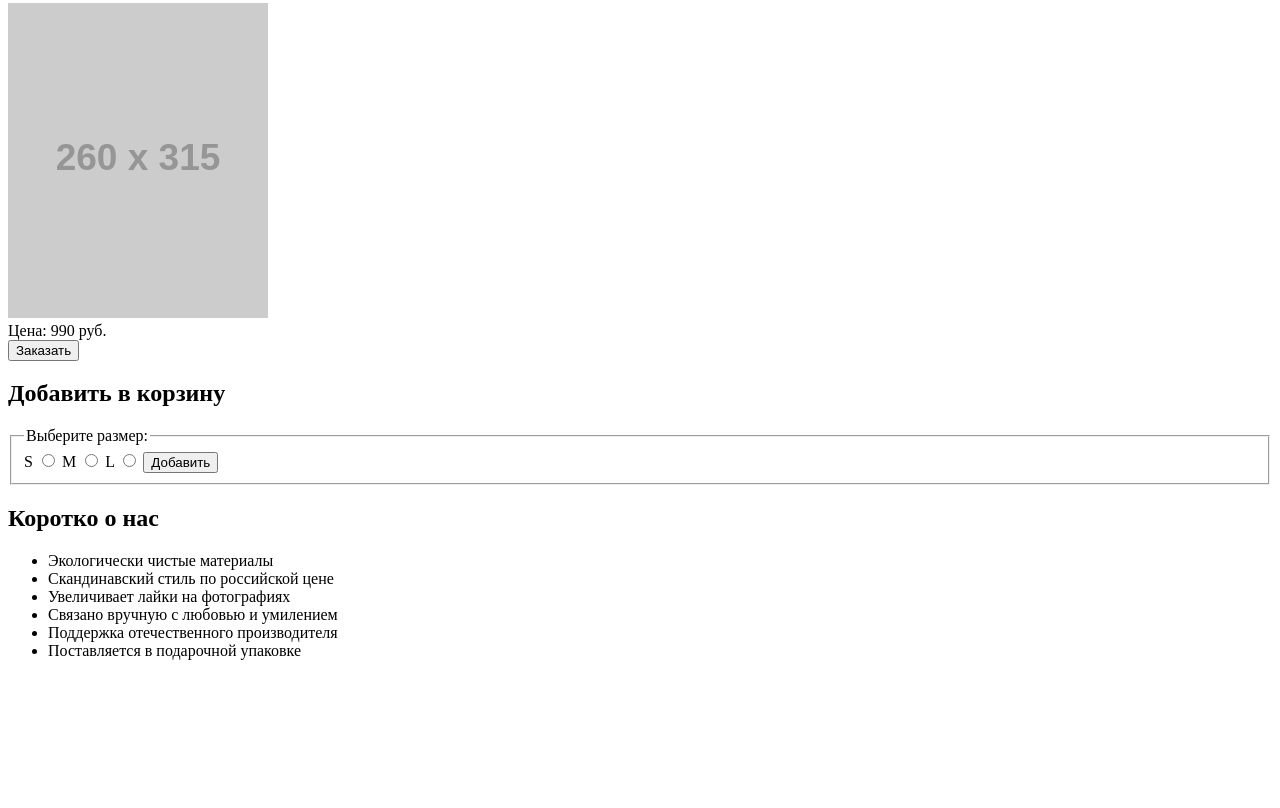
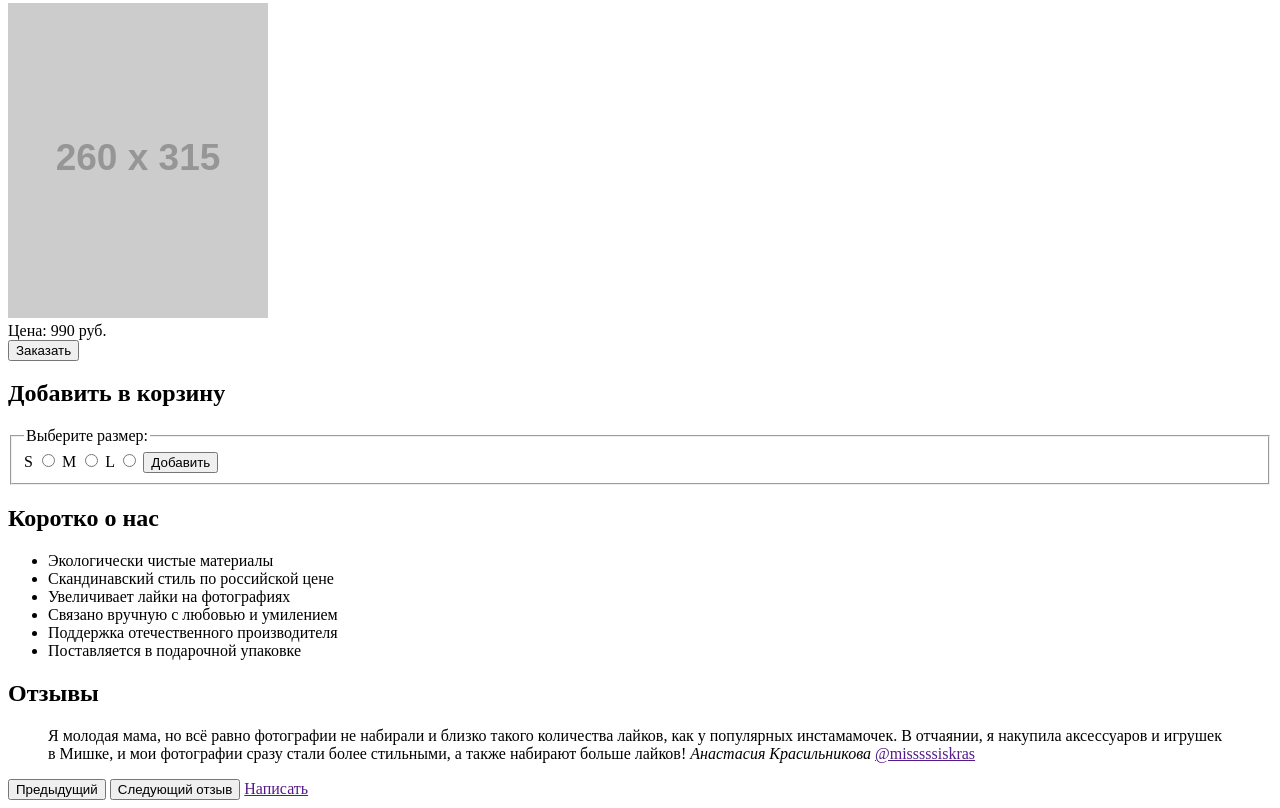
Before and after one commit to Pacata/mishka, a website: page index.html in a window 1280 px wide. Shown: the part 512-1320 px from the top of the page. Before the commit the page ends 1188 px from the top, so only its background shows below. Drawn offline with Linux system fonts and the light colour scheme; placeholder pictures from the web are drawn by us.

Commit message:
Added block reviews

```diff
--- a/index.html
+++ b/index.html
@@ -86,7 +86,7 @@
         <div class="product-week__price">Цена: 990 руб.</div>
         <button class="btn product-week__btn-order">Заказать</button>
 
-        <!-- Модальное окно заказа товара -->
+        <!-- <Модальное окно заказа товара> -->
         <form class="modal-order" action="https://echo.htmlacademy.ru"
               method="get">
 
@@ -109,9 +109,14 @@
             </button>
           </fieldset>
 
+        </form>
+        <!-- </Модальное окно заказа товара> -->
+      </section>
+
         <section class="about-us">
 
           <h2 class="about-us__title">Коротко о нас</h2>
+
           <ul class="about-us__list">
             <li class="about-us__item about-us__item--eco">
               Экологически чистые материалы
@@ -134,7 +139,32 @@
           </ul>
 
         </section>
-        </form>
+
+        <section class="reviews">
+
+          <h2 class="reviews__title">Отзывы</h2>
+
+          <div class="review">
+            <blockquote class="review__content">
+              Я молодая мама, но всё равно фотографии не набирали и близко
+              такого количества лайков, как у популярных инстамамочек.
+              В отчаянии, я накупила аксессуаров и игрушек в Мишке,
+              и мои фотографии сразу стали более стильными, а также набирают
+              больше лайков!
+              <cite class="review__author">Анастасия Красильникова</cite>
+              <a class="review__email" href="">@misssssiskras</a>
+            </blockquote>
+          </div>
+
+          <button class="reviews__prev btn" type="button">
+            Предыдущий
+          </button>
+          <button class="reviews__prev btn" type="button">
+            Следующий отзыв
+          </button>
+
+          <a href="" class="reviews__write">Написать</a>
+
         </section>
     </main>
   </body>
```
Lines whose indentation alone changed are shown as unchanged.
